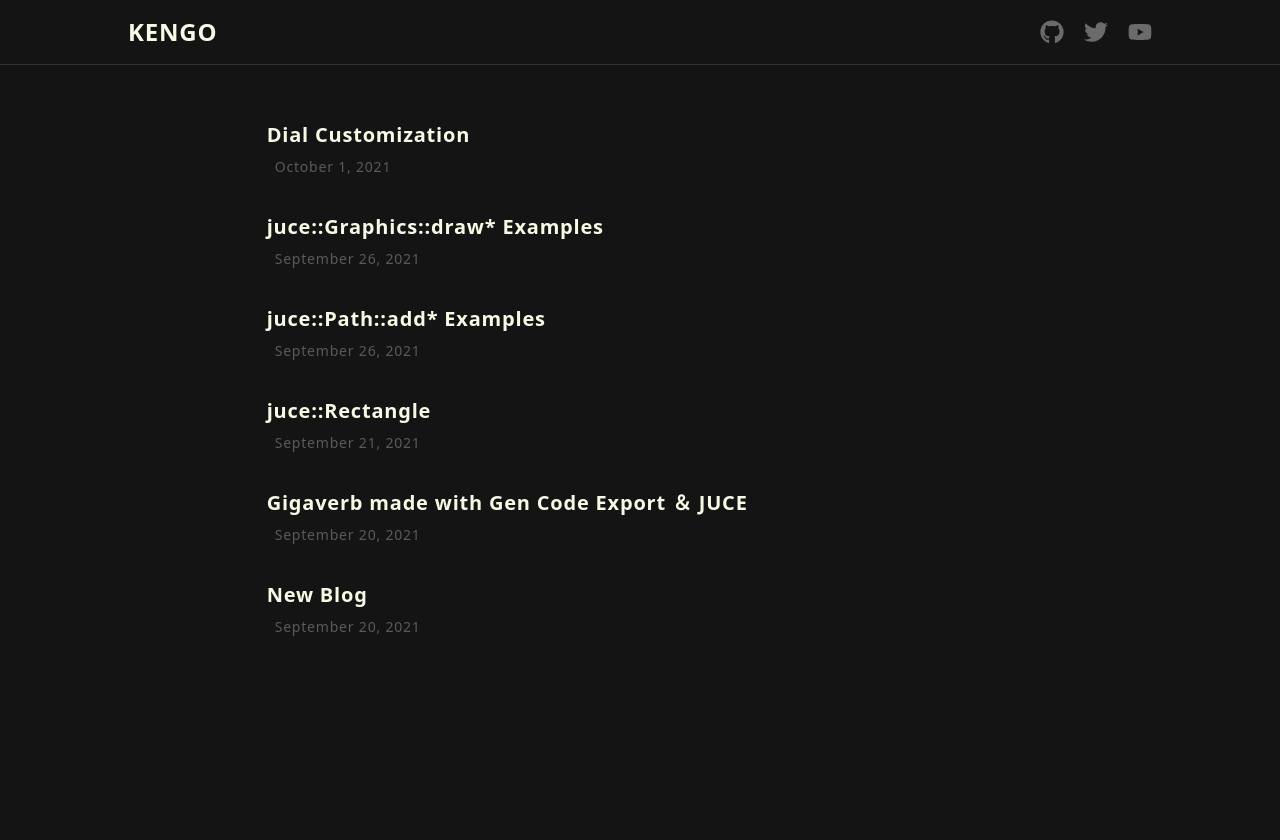
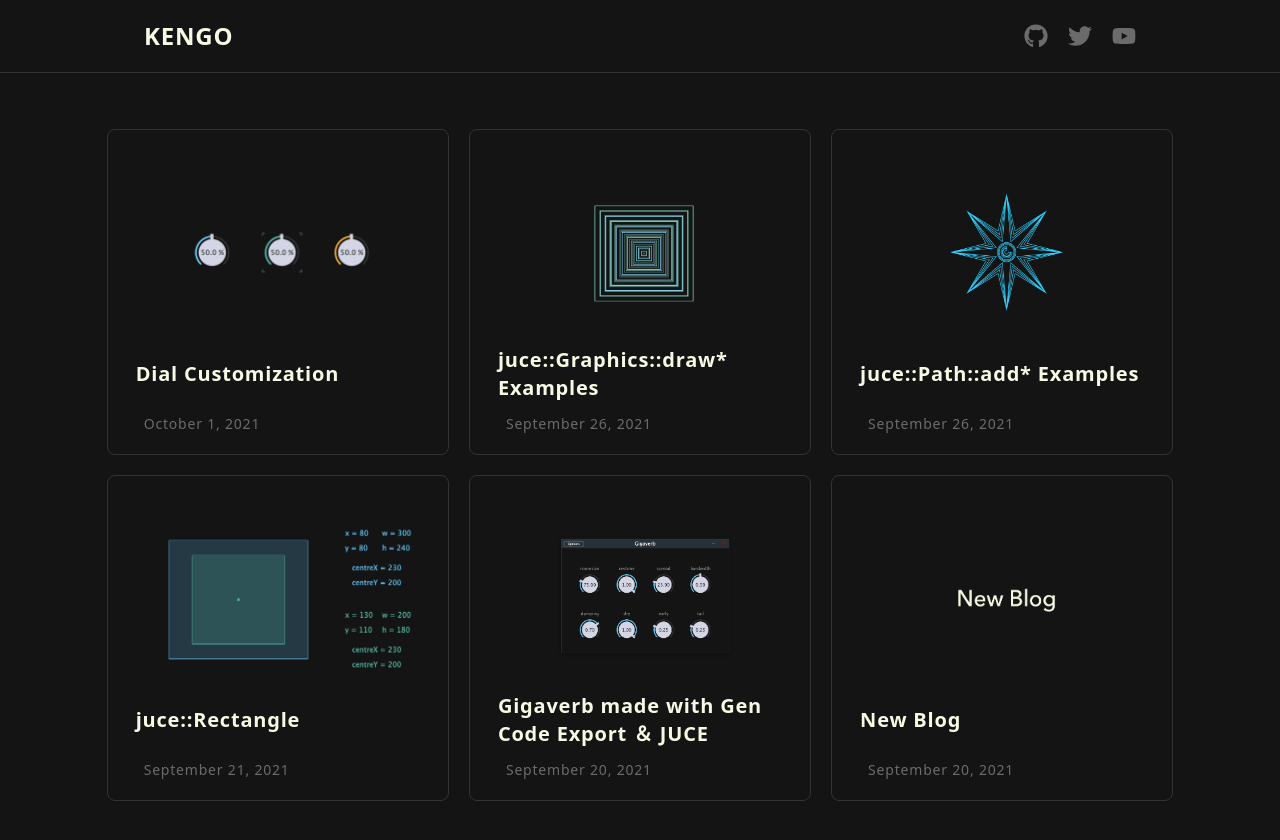
Before and after one commit to szkkng/kengo-dev, a Next.js app: page / in a window 1280 px wide. Shown: the top 840 px of the page. Before the commit the page ends 800 px from the top, so only its background shows below. Built offline with nearby package versions, Linux system fonts and the light colour scheme; no server answers.

Commit message:
Added blog cards #3

```diff
--- a/posts/dial-customization.md
+++ b/posts/dial-customization.md
@@ -1,7 +1,7 @@
 ---
 title: 'Dial Customization'
 date: '2021-10-01'
-image: 'https://suzuki-kengo.dev/images/dial-customization/dial-customization.png'
+thumbnail: '/images/dial-customization/dial-customization.png'
 ---
 
 ## Introduction
--- a/posts/gigaverb-gen-juce.md
+++ b/posts/gigaverb-gen-juce.md
@@ -1,7 +1,7 @@
 ---
 title: 'Gigaverb made with Gen Code Export ＆ JUCE'
 date: '2021-09-20'
-image: 'https://suzuki-kengo.dev/images/gigaverb-gen-juce/gigaverb-juce-finish.png'
+thumbnail: '/images/gigaverb-gen-juce/gigaverb-juce-finish.png'
 ---
 
 ## Introduction
--- a/posts/juce-graphics-draw-examples.md
+++ b/posts/juce-graphics-draw-examples.md
@@ -1,7 +1,7 @@
 ---
 title: 'juce::Graphics::draw* Examples'
 date: '2021-09-26'
-image: 'https://suzuki-kengo.dev/images/juce-graphics-draw-examples/juce-graphics-draw-examples.png'
+thumbnail: '/images/juce-graphics-draw-examples/juce-graphics-draw-examples.png'
 ---
 
 ## juce::Graphics::draw\*
--- a/posts/juce-path-add-examples.md
+++ b/posts/juce-path-add-examples.md
@@ -1,7 +1,7 @@
 ---
 title: 'juce::Path::add* Examples'
 date: '2021-09-26'
-image: 'https://suzuki-kengo.dev/images/juce-path-add-examples/juce-path-add-examples.png'
+thumbnail: '/images/juce-path-add-examples/juce-path-add-examples.png'
 ---
 
 ## juce::Path::add\*
--- a/posts/juce-rectangle-samples.md
+++ b/posts/juce-rectangle-samples.md
@@ -1,7 +1,7 @@
 ---
 title: 'juce::Rectangle'
 date: '2021-09-21'
-image: 'https://suzuki-kengo.dev/images/juce-rectangle/reduced.png'
+thumbnail: '/images/juce-rectangle/reduced.png'
 ---
 
 ## set\*
--- a/posts/newblog.md
+++ b/posts/newblog.md
@@ -1,6 +1,7 @@
 ---
 title: 'New Blog'
 date: '2021-09-20'
+thumbnail: '/images/new-blog/new-blog.png'
 ---
 
 ## Environment
--- a/src/components/Header.tsx
+++ b/src/components/Header.tsx
@@ -3,10 +3,10 @@ import { FaGithub, FaTwitter, FaYoutube } from 'react-icons/fa';
 
 export const Header = () => {
   return (
-    <header className='px-14 md:px-32 py-4 border-b border-darkGray sticky top-0 bg-matteBlack bg-opacity-90'>
+    <header className='px-10 md:px-16 lg:px-36 py-5 border-b border-darkGray sticky top-0 bg-matteBlack bg-opacity-90 z-10'>
       <div className='container mx-auto flex items-center'>
         <Link href='/'>
-          <a className='text-milkyWhite text-2xl font-semibold w-1/5'>KENGO</a>
+          <a className='text-milkyWhite text-2xl font-semibold'>KENGO</a>
         </Link>
         <div className='flex ml-auto'>
           <a
--- a/src/components/Layout.tsx
+++ b/src/components/Layout.tsx
@@ -9,11 +9,11 @@ export const Layout: React.FC<Props> = ({ children, home }) => {
   return (
     <>
       <Header />
-      <main className='w-11/12 md:w-7/12 mx-auto my-14'>{children}</main>
+      <main className='my-14'>{children}</main>
       {!home && (
-        <div className='mt-40 mb-10 text-center'>
+        <div className='mt-40 mb-8 text-center'>
           <Link href='/'>
-            <a className='text-milkyWhite'>← Home</a>
+            <a className='text-milkyWhite text-lg'>← Home</a>
           </Link>
         </div>
       )}
--- a/src/components/Seo.tsx
+++ b/src/components/Seo.tsx
@@ -11,11 +11,12 @@ interface MetaData {
 
 const Seo: VFC<MetaData> = ({ pageTitle, pageImg, pageImgWidth, pageImgHeight }) => {
   const defaultTitle = 'KENGO';
-  const defaultImg = 'https://suzuki-kengo.dev/images/gigaverb-gen-juce/gigaverb-juce-finish.png';
+  const defaultImg = '/images/gigaverb-gen-juce/gigaverb-juce-finish.png';
   const title = pageTitle || defaultTitle;
-  const img = pageImg || defaultImg;
+  const img = 'https://suzuki-kengo.net' + (pageImg || defaultImg);
   const imgWidth = pageImgWidth || '1200';
   const imgHeight = pageImgHeight || '630';
+  console.log(img);
 
   return (
     <Head>
--- a/src/pages/index.tsx
+++ b/src/pages/index.tsx
@@ -1,4 +1,5 @@
 import type { InferGetServerSidePropsType, NextPage } from 'next';
+import Image from 'next/image';
 import Link from 'next/link';
 import { Date } from 'components/Date';
 import { Layout, siteTitle } from 'components/Layout';
@@ -15,19 +16,25 @@ export async function getStaticProps() {
 }
 
 export default function Home({ allPostsData }: InferGetServerSidePropsType<typeof getStaticProps>) {
+  console.log(allPostsData);
   return (
     <Layout home>
       <Seo pageTitle={siteTitle} />
-      <div className='space-y-9'>
-        {allPostsData.map(({ id, date, title }) => (
-          <div key={id}>
+      <div className='w-11/12 md:w-10/12 m-auto grid md:grid-cols-2 lg:grid-cols-3 gap-5'>
+        {allPostsData.map(({ id, date, title, thumbnail }) => (
+          <div
+            key={id}
+            className='flex flex-col border transition delay-75 border-darkGray p-5 hover:border-cyan rounded-lg'
+          >
             <Link href='posts/[id]' as={`/posts/${id}`}>
-              <a className='text-milkyWhite text-xl font-bold'>{title}</a>
+              <a className='flex flex-col justify-between text-milkyWhite mt-2 pl-2 w-full h-full transition delay-75 hover:text-cyan'>
+                <Image src={thumbnail} width={840} height={540} alt='' />
+                <div className='text-xl font-bold'>{title}</div>
+                <div className='text-lightGray text-sm mt-3 pl-2'>
+                  <Date dateString={date} />
+                </div>
+              </a>
             </Link>
-            <br />
-            <div className='text-lightGray text-opacity-80 text-sm mt-2 ml-2'>
-              <Date dateString={date} />
-            </div>
           </div>
         ))}
       </div>
--- a/src/pages/posts/[id].tsx
+++ b/src/pages/posts/[id].tsx
@@ -25,11 +25,11 @@ export async function getStaticProps({ params }: GetStaticPropsContext) {
 export default function Post({ postData }: InferGetServerSidePropsType<typeof getStaticProps>) {
   return (
     <Layout>
-      <Seo pageTitle={postData.title} pageImg={postData.image} />
-      <article className='w-9/12 m-auto'>
+      <Seo pageTitle={postData.title} pageImg={postData.thumbnail} />
+      <article className='w-10/12 md:w-7/12 lg:w-5/12 m-auto'>
         <div className='my-24'>
-          <h1 className='mb-6'>{postData.title}</h1>
-          <div className='text-sm text-lightGray pl-2'>
+          <h1 className='mb-6 text-center'>{postData.title}</h1>
+          <div className='text-sm text-center text-lightGray pl-2'>
             <Date dateString={postData.date} />
           </div>
         </div>
--- a/src/styles/globals.css
+++ b/src/styles/globals.css
@@ -5,11 +5,6 @@
 @layer base {
   ::selection {
     @apply bg-cyan bg-opacity-20;
-  }
-
-  /* html, */
-  body {
-    /* @apply leading-relaxed tracking-wider text-base bg-matteBlack font-sans; */
   }
 
   body {
@@ -41,18 +36,18 @@
   }
 
   h1 {
-    @apply text-3xl font-bold;
+    @apply text-4xl font-bold;
   }
 
   h2 {
-    @apply text-2xl my-5 pl-2 pb-2 border-b-2 border-darkGray;
+    @apply font-semibold text-3xl mb-5 mt-10 pl-2 pb-3 border-b-2 border-darkGray;
   }
 
   h3,
   h4,
   h5,
   h6 {
-    @apply text-lg mt-7 mb-3;
+    @apply font-semibold text-xl mt-7 mb-3;
   }
 
   @screen sm {
@@ -73,7 +68,7 @@
   }
 
   p {
-    @apply mb-4 sm:leading-8 font-light text-milkyWhite;
+    @apply mb-4 sm:leading-8 font-light text-milkyWhite text-opacity-95;
   }
 
   ul,
```
Also changed, not shown: public/images/new-blog/new-blog.png (added).
